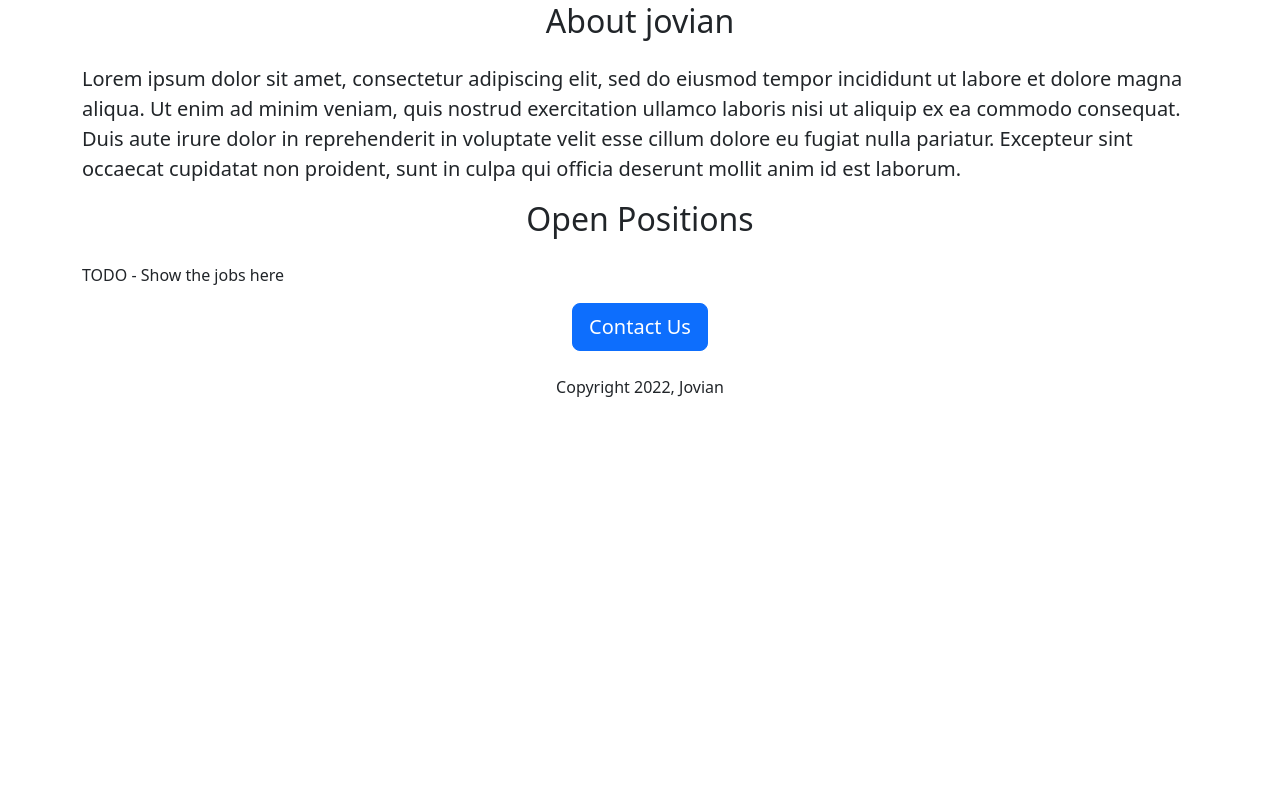
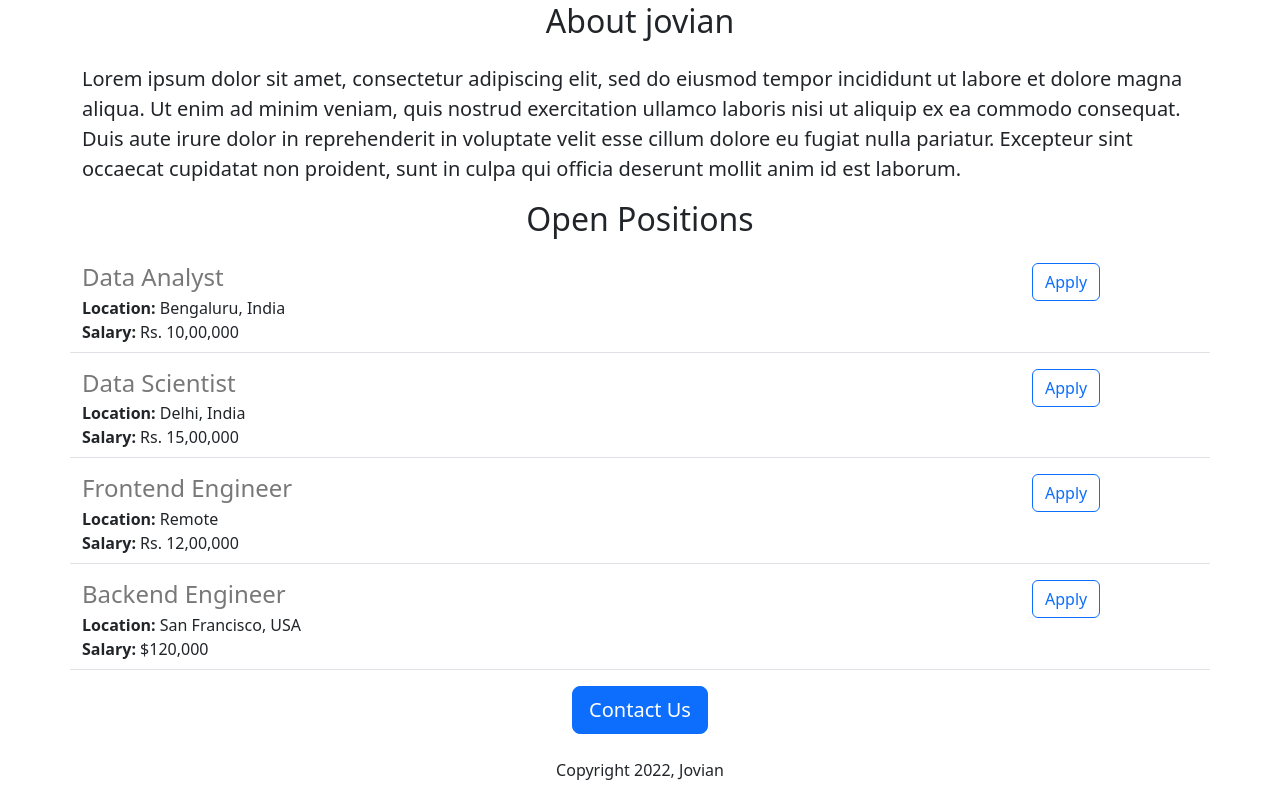
Before and after one commit to 0riq4mi/basic-website, a Flask app: page / in a window 1280 px wide. Shown: the part 446-1244 px from the top of the page. Before the commit the page ends 843 px from the top, so only its background shows below. Run offline with Flask 3, Linux system fonts and the light colour scheme.

Commit message:
Added Render Dynamic Data with jinja template tags

```diff
--- a/app.py
+++ b/app.py
@@ -2,10 +2,38 @@
 
 app = Flask(__name__)
 
+JOBS = [
+  {
+    "id": 1,
+    "title": "Data Analyst",
+    "location": "Bengaluru, India",
+    "salary": "Rs. 10,00,000"
+  },
+  {
+    "id": 2,
+    "title": "Data Scientist",
+    "location": "Delhi, India",
+    "salary": "Rs. 15,00,000"
+  },
+  {
+    "id": 3,
+    "title": "Frontend Engineer",
+    "location": "Remote",
+    "salary": "Rs. 12,00,000"
+  },
+  {
+    "id": 4,
+    "title": "Backend Engineer",
+    "location": "San Francisco, USA",
+    "salary": "$120,000"
+  }
+]
+
 
 @app.route("/")
 def hello_world():
-  return render_template("home.html")
+  return render_template("home.html",
+                         jobs=JOBS, company_name="Jovian")
 
 
 if __name__ == "__main__":
--- a/templates/home.html
+++ b/templates/home.html
@@ -15,7 +15,9 @@
   </head>
   <body>
     <div class="container">
-    <h1 class="text-center mt-2 mb-4">Jovian Careers</h1>
+    <h1 class="text-center mt-2 mb-4">
+        {{company_name}} Careers
+    </h1>
     <img class="img-fluid" id="banner" src="http://127.0.0.1:5000/static/neon.jpg"
       height="320" >
     <h2 class="text-center mt-2 mb-4">About jovian</h2>
@@ -23,7 +25,11 @@
       Lorem ipsum dolor sit amet, consectetur adipiscing elit, sed do eiusmod tempor incididunt ut labore et dolore magna aliqua. Ut enim ad minim veniam, quis nostrud exercitation ullamco laboris nisi ut aliquip ex ea commodo consequat. Duis aute irure dolor in reprehenderit in voluptate velit esse cillum dolore eu fugiat nulla pariatur. Excepteur sint occaecat cupidatat non proident, sunt in culpa qui officia deserunt mollit anim id est laborum.
     </p>
     <h2 class="text-center mt-2 mb-4">Open Positions</h2>
-    <p>TODO - Show the jobs here</p>
+    <div>
+        {% for job in jobs %}
+            {% include "jobitem.html" %}
+        {% endfor %}
+    </div>
     <div class="text-center">
     <button class="btn btn-primary btn-lg">Contact Us</button>
     <p class="mt-4">Copyright 2022, Jovian</p>
--- /dev/null
+++ b/templates/jobitem.html
@@ -0,0 +1,18 @@
+<div class="border-bottom row" style="margin-bottom: 16px;padding-bottom:8px;">
+    <div class="col-10">
+        <h4 style="color:rgb(120,120,120); margin-bottom:4px;">
+        {{job["title"]}}
+        </h4>
+        <div>
+        <b>Location:</b> {{job["location"]}}
+        </div>
+        {% if "salary" in job %}
+        <div>
+        <b>Salary:</b> {{job["salary"]}}
+        </div>
+        {% endif %}
+    </div>
+    <div class="col-2">
+        <button type="button" class="btn btn-outline-primary">Apply</button>
+    </div>
+</div>
```
